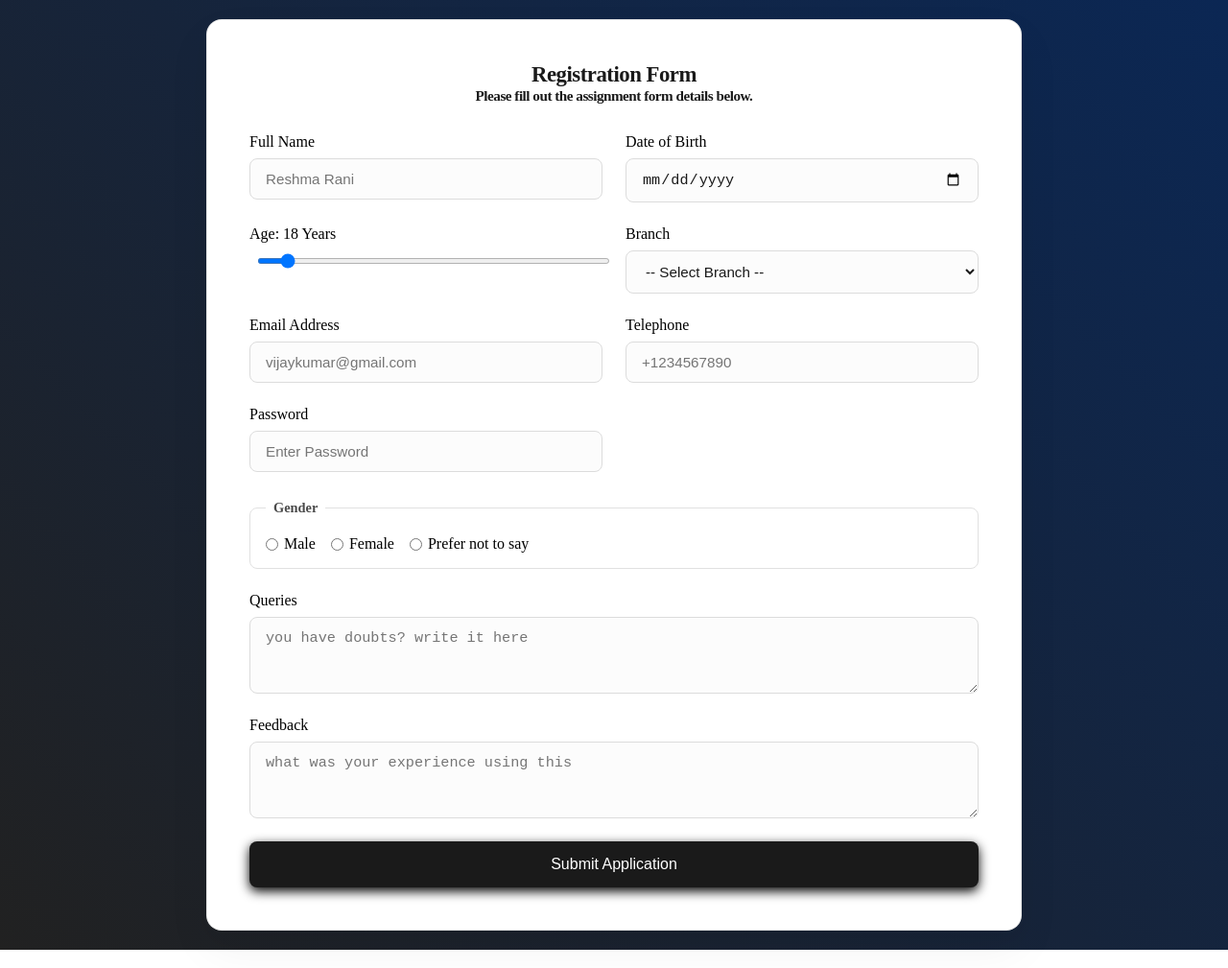
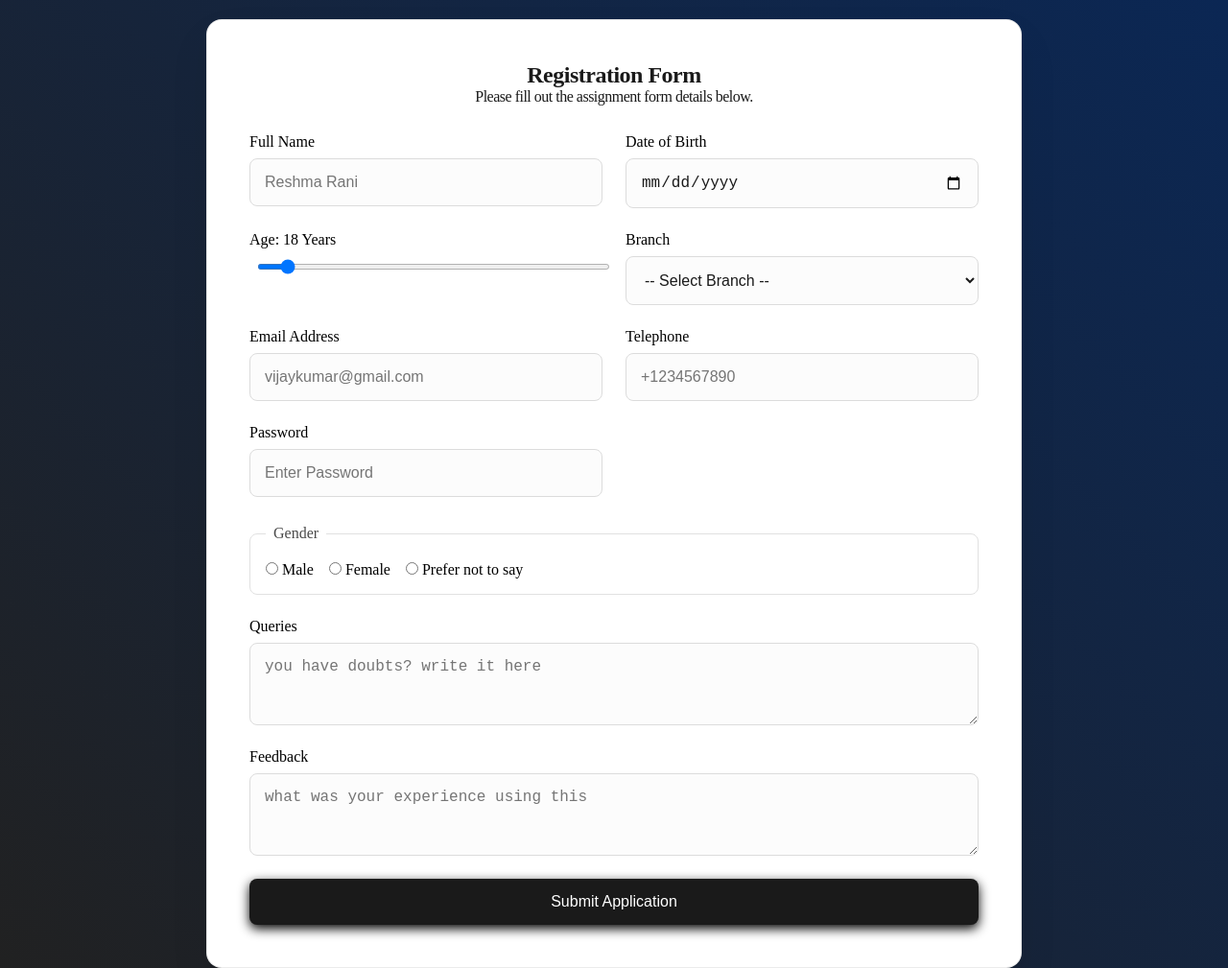
Before and after one commit to Aky29/web-development-, a plain HTML site: page index.html in a window 1280 px wide. Shown: the top 1009 px of the page at 96% size. Drawn offline with Linux system fonts and the light colour scheme.

Commit message:
enhanced more

```diff
--- a/styles.css
+++ b/styles.css
@@ -3,7 +3,6 @@
     margin: 0;
     padding: 0;
 }
-
 body {
     display: flex;
     justify-content: center;
@@ -12,7 +11,6 @@ body {
     background: linear-gradient(45deg, #212121 0%, #0b2754 100%);
     padding: 20px;
 }
-
 @keyframes upparja {
     from {
         opacity: 0;
@@ -23,13 +21,12 @@ body {
         transform: translateY(0);
     }
 }
-
 .info {
     background: #ffffff;
     border: 1px solid rgba(0, 0, 0, 0.08);
     border-radius: 16px;
     padding: 32px;
-    margin: 0 auto;
+    margin: 0;
     width: 100%;
     max-width: 540px;
     display: flex;
@@ -38,23 +35,19 @@ body {
     box-shadow: 0 10px 25px rgba(0, 0, 0, 0.05), 0 20px 48px rgba(0, 0, 0, 0.05);
     animation: upparja 0.6s forwards;
 }
-
 .form-header {
     text-align: center;
     margin-bottom: 10px;
     color: #1a1a1a;
-    font-weight: 700;
     letter-spacing: -0.5px;
-    margin-bottom: 6px;
-    font-size: 0.95rem;
+    margin-bottom: 5px;
+    font-size: 1rem;
 }
-
 .form-group {
     display: flex;
     flex-direction: column;
     gap: 8px;
     width: 100%;
-    min-width: 0;
 }
 label {
     font-size: 1rem;
@@ -68,13 +61,12 @@ input[type="date"],
 select,
 textarea {
     width: 100%;
-    min-width: 0;
-    padding: 12px 16px;
+    padding: 15px 15px;
     border-radius: 8px;
     border: 1px solid #dcdcdc;
     background-color: #fcfcfc;
     color: #1a1a1a;
-    font-size: 0.95rem;
+    font-size: 1rem;
     outline: none;
 }
 
@@ -95,29 +87,17 @@ fieldset {
 
 legend {
     color: #4a4a4a;
-    font-weight: 600;
-    font-size: 0.9rem;
+    font-size: 1rem;
     padding: 0 8px;
 }
-
 .radio-wrapper {
     display: flex;
-    flex-wrap: wrap;
     gap: 16px;
     margin-top: 4px;
 }
-.radio-wrapper label {
-    display: inline-flex;
-    align-items: center;
-    gap: 6px;
-    font-weight: 500;
-    margin: 0;
-}
-
 button{
     width: 100%;
     padding: 15px;
-    margin-top: 10px;
     background-color: #1a1a1a;
     color: #ffffff;
     border: none;
@@ -125,10 +105,8 @@ button{
     font-size: 1rem;
     box-shadow: 0 4px 12px black;
 }
-
 button:hover {
     background-color: grey;
-    transform: translateY(-1px);
     box-shadow: 0 6px 20px black;
 }
 
```
